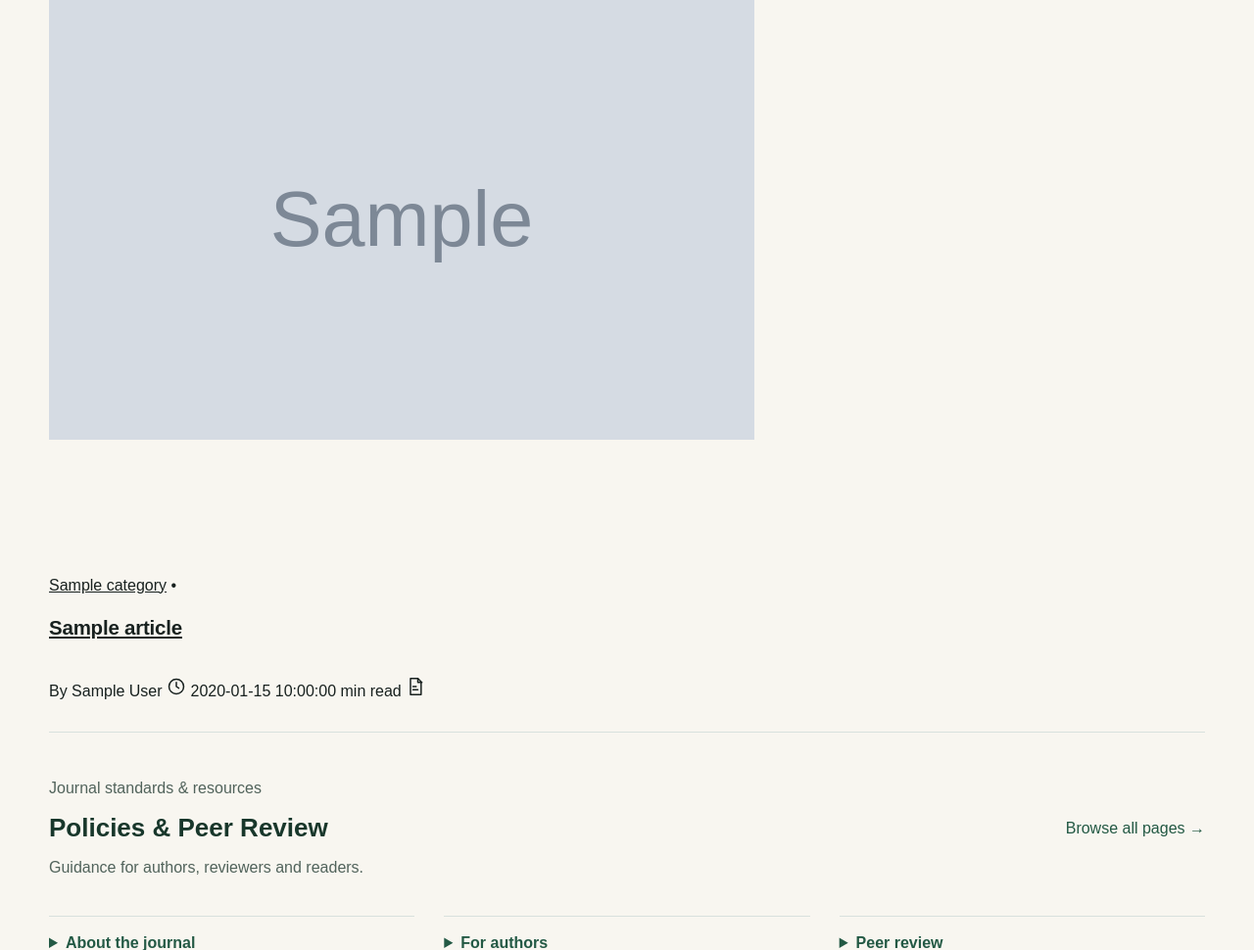
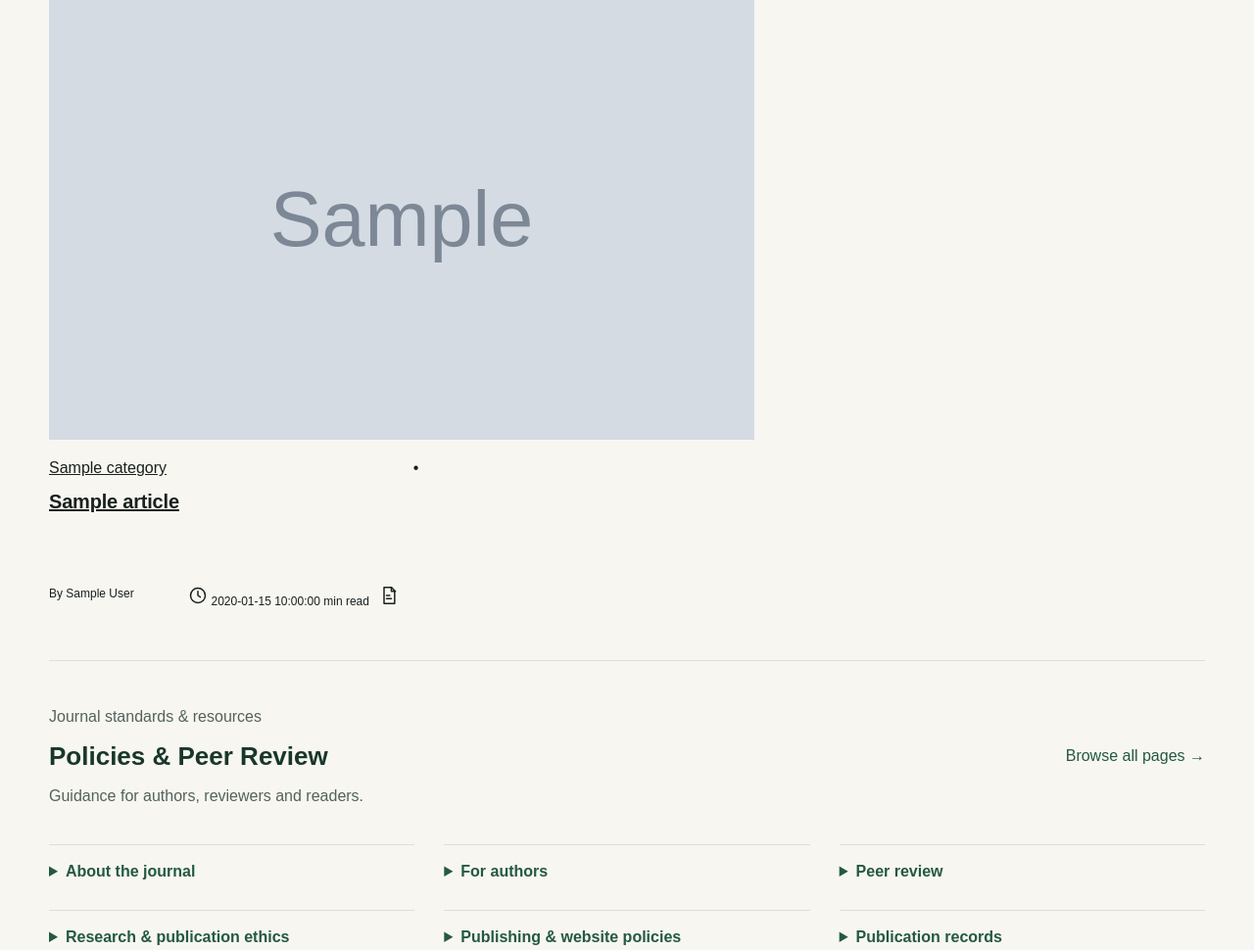
Before and after one commit to octaleadsprivatelimited-cloud/demo-journal, a Laravel app: template resources/views/public/articles/index.blade.php in a window 1280 px wide. Shown: the part 731-1701 px from the top of the page at 98% size. Run offline with Laravel 12, Linux system fonts and the light colour scheme; data comes from the database, SQL or seed files in the repository; the template is opened without the code that fills it: most values are stand-ins (such as "Sample title", 1, 10 or a date in 2020); grey boxes marked "Sample" are stand-in pictures; parts of the project's set-up code (start-up, migrations or seed data) failed here and were passed over.

Commit message:
Unify compact Journal and Latest publication cards

```diff
--- a/resources/css/journal-pages.css
+++ b/resources/css/journal-pages.css
@@ -65,3 +65,55 @@
 @media(max-width:1000px){.perspectives-grid{grid-template-columns:repeat(2,minmax(0,1fr))}}
 @media(max-width:900px){.home-hero-layout .home-editors{border-left:0;border-top:1px solid var(--line);padding:1.5rem 0 0;margin-top:1.5rem;grid-template-columns:repeat(2,minmax(0,1fr))}.home-editors>.text-link{grid-column:1/-1}}
 @media(max-width:620px){.publication-grid,.selection-grid,.perspectives-grid{grid-template-columns:1fr;gap:1.75rem}.home-hero-layout .home-editors{grid-template-columns:1fr}.publication-grid .article-card-image,.selection-grid .article-card-image{aspect-ratio:16/9}.home-selections{padding-bottom:1.5rem}.section-latest{padding-top:1.5rem}}
+
+/* Journal and Latest share the same compact cards, including editorial selections. */
+.publication-featured{padding:2rem 0}
+.publication-card-grid{
+    display:grid;
+    grid-template-columns:repeat(3,minmax(0,1fr));
+    grid-auto-rows:1fr;
+    gap:2rem 1.5rem;
+}
+.publication-card-grid>.article-card:first-child{grid-column:auto}
+.publication-card-grid .article-card{display:flex;flex-direction:column;min-width:0}
+.publication-card-grid .article-card-image{aspect-ratio:2/1;flex-shrink:0}
+.publication-card-grid .article-card-image img{object-fit:cover}
+.publication-card-grid .article-card-body{display:flex;flex:1;flex-direction:column;padding-top:.9rem}
+.publication-card-grid .article-kicker{display:grid;grid-template-columns:minmax(0,1fr) auto auto;line-height:1.4}
+.publication-card-grid .article-kicker>:first-child{overflow:hidden;text-overflow:ellipsis;white-space:nowrap}
+.publication-card-grid .article-card .article-card-body>h3{
+    display:-webkit-box;
+    -webkit-box-orient:vertical;
+    -webkit-line-clamp:3;
+    overflow:hidden;
+    overflow-wrap:anywhere;
+    font-size:1.25rem;
+    line-height:1.35;
+    min-height:4.05em;
+    margin:.6rem 0;
+}
+.publication-card-grid .article-card-body>p{
+    display:-webkit-box;
+    -webkit-box-orient:vertical;
+    -webkit-line-clamp:2;
+    overflow:hidden;
+    font-size:.9rem;
+    line-height:1.5;
+    min-height:3em;
+    margin:0 0 .75rem;
+}
+.publication-card-grid .article-card-meta{
+    display:grid;
+    grid-template-columns:minmax(0,1fr) auto auto;
+    gap:.65rem;
+    min-height:44px;
+    margin-top:auto;
+    padding-top:.5rem;
+    font-size:.75rem;
+    line-height:1.4;
+}
+.publication-card-grid .article-card-meta>span:not(.reading-time){display:-webkit-box;-webkit-box-orient:vertical;-webkit-line-clamp:2;overflow:hidden;overflow-wrap:anywhere}
+.publication-card-grid .reading-time{white-space:nowrap}
+.publication-card-grid .article-pdf-icon{width:40px;height:40px}
+@media(max-width:1000px){.publication-card-grid{grid-template-columns:repeat(2,minmax(0,1fr))}}
+@media(max-width:620px){.publication-card-grid{grid-template-columns:minmax(0,1fr);gap:1.5rem}}
--- a/resources/views/components/public/article-card.blade.php
+++ b/resources/views/components/public/article-card.blade.php
@@ -24,7 +24,7 @@
             <span aria-hidden="true">•</span>
             <time datetime="{{ optional($publishedAt)->toDateString() }}">{{ optional($publishedAt)->format('M j, Y') }}</time>
         </div>
-        <h3><a class="article-card-primary" href="{{ route('articles.show', $article->slug) }}">{{ $article->title }}</a></h3>
+        <h3><a class="article-card-primary" href="{{ route('articles.show', $article->slug) }}" title="{{ $article->title }}">{{ $article->title }}</a></h3>
         @if($showExcerpt && ($article->excerpt || $article->subtitle))
             <p>{{ Illuminate\Support\Str::limit($article->excerpt ?: $article->subtitle, $layout === 'horizontal' ? 180 : 145) }}</p>
         @endif
--- a/resources/views/public/articles/index.blade.php
+++ b/resources/views/public/articles/index.blade.php
@@ -22,11 +22,11 @@
     </section>
 
     @if($featured->isNotEmpty() && !collect($filters)->filter()->count())
-        <section class="featured-strip">
+        <section class="featured-strip publication-featured">
             <div class="container publication-container">
                 <div class="minor-heading"><h2>Editorial selections</h2><span>{{ now()->format('F Y') }}</span></div>
-                <div class="featured-strip-grid">
-                    @foreach($featured as $article)<x-public.article-card :article="$article" :show-excerpt="$loop->first" />@endforeach
+                <div class="featured-strip-grid publication-card-grid">
+                    @foreach($featured as $article)<x-public.article-card :article="$article" />@endforeach
                 </div>
             </div>
         </section>
@@ -52,7 +52,7 @@
             </div>
 
             @if($articles->isNotEmpty())
-                <div class="article-grid article-grid-two publication-grid">
+                <div class="article-grid article-grid-three publication-grid publication-card-grid">
                     @foreach($articles as $article)<x-public.article-card :article="$article" />@endforeach
                 </div>
                 <x-public.pagination :paginator="$articles" />
```
